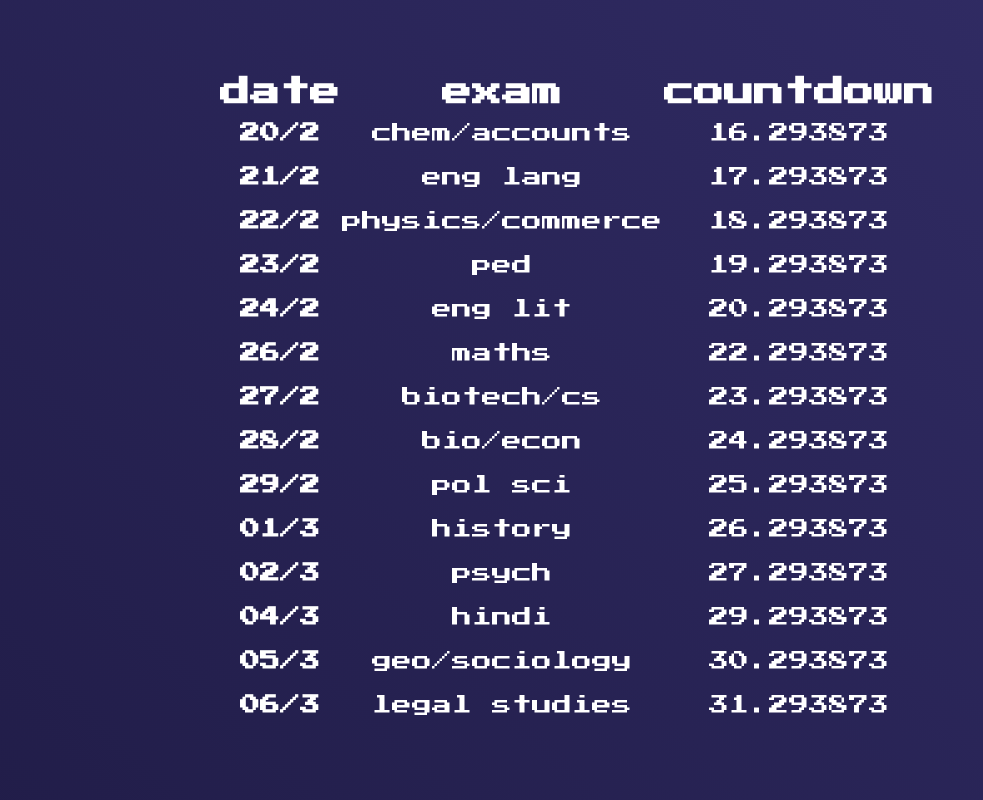
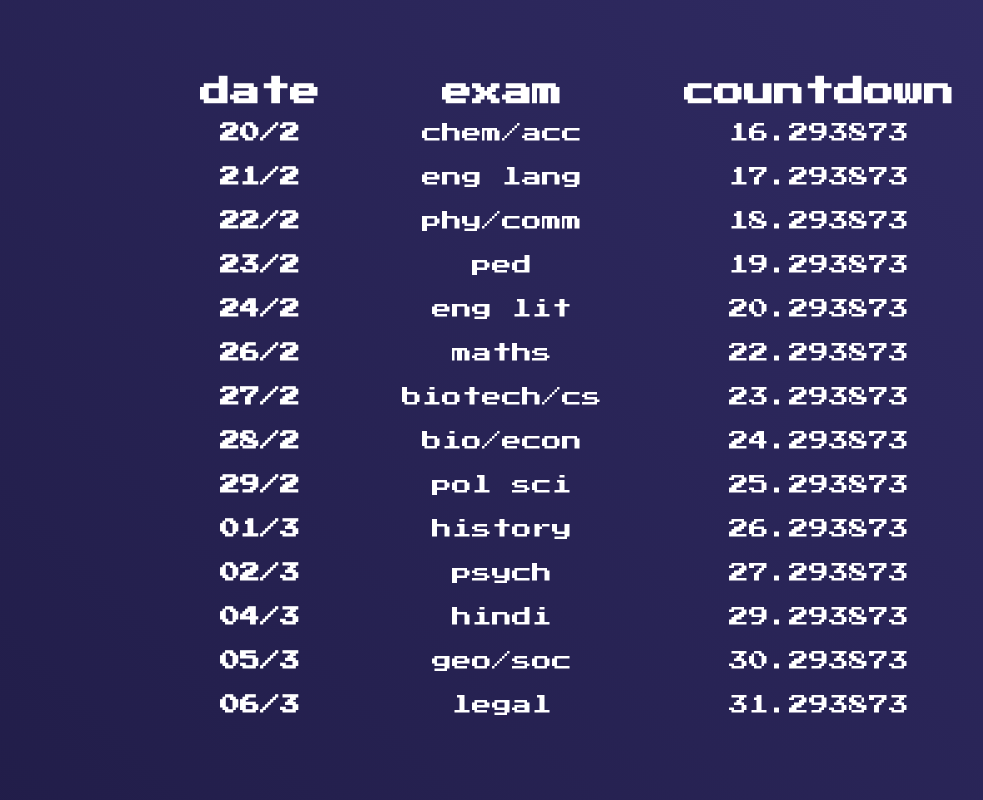
Before and after one commit to cskartikey/examCountdown, a Next.js app: page /countdown/schedule in a window 1280 px wide. Shown: the whole page, without its empty margins (63-1046 px from the left). Built offline with nearby package versions, Linux system fonts and the light colour scheme.

Commit message:
Apparently border spacing

```diff
--- a/app/schedule/page.tsx
+++ b/app/schedule/page.tsx
@@ -7,7 +7,7 @@ export default function Schedule() {
   return (
     <main className="flex min-h-screen flex-col items-center justify-center">
       <div className="overflow-x-auto">
-        <table className="text-white table-auto text-center">
+        <table className="text-white table-auto text-center border-separate border-spacing-x-3 lg:border-spacing-x-20">
           <thead>
             <tr className="text-sm lg:text-3xl">
               <th>date</th>
@@ -20,7 +20,7 @@ export default function Schedule() {
               <th scope="row" className="py-2 whitespace-nowrap">
                 20/2
               </th>
-              <td>chem/accounts</td>
+              <td>chem/acc</td>
               <td>
                 <CountdownTimer targetDate="2024-02-20" isHero={false} />
               </td>
@@ -38,7 +38,7 @@ export default function Schedule() {
               <th scope="row" className="py-2 whitespace-nowrap">
                 22/2
               </th>
-              <td>physics/commerce</td>
+              <td>phy/comm</td>
               <td>
                 <CountdownTimer targetDate="2024-02-22" isHero={false} />
               </td>
@@ -128,7 +128,7 @@ export default function Schedule() {
               <th scope="row" className="py-2 whitespace-nowrap">
                 05/3
               </th>
-              <td>geo/sociology</td>
+              <td>geo/soc</td>
               <td>
                 <CountdownTimer targetDate="2024-03-05" isHero={false} />
               </td>
@@ -137,7 +137,7 @@ export default function Schedule() {
               <th scope="row" className="py-2 whitespace-nowrap">
                 06/3
               </th>
-              <td>legal studies</td>
+              <td>legal</td>
               <td>
                 <CountdownTimer targetDate="2024-03-06" isHero={false} />
               </td>
```
